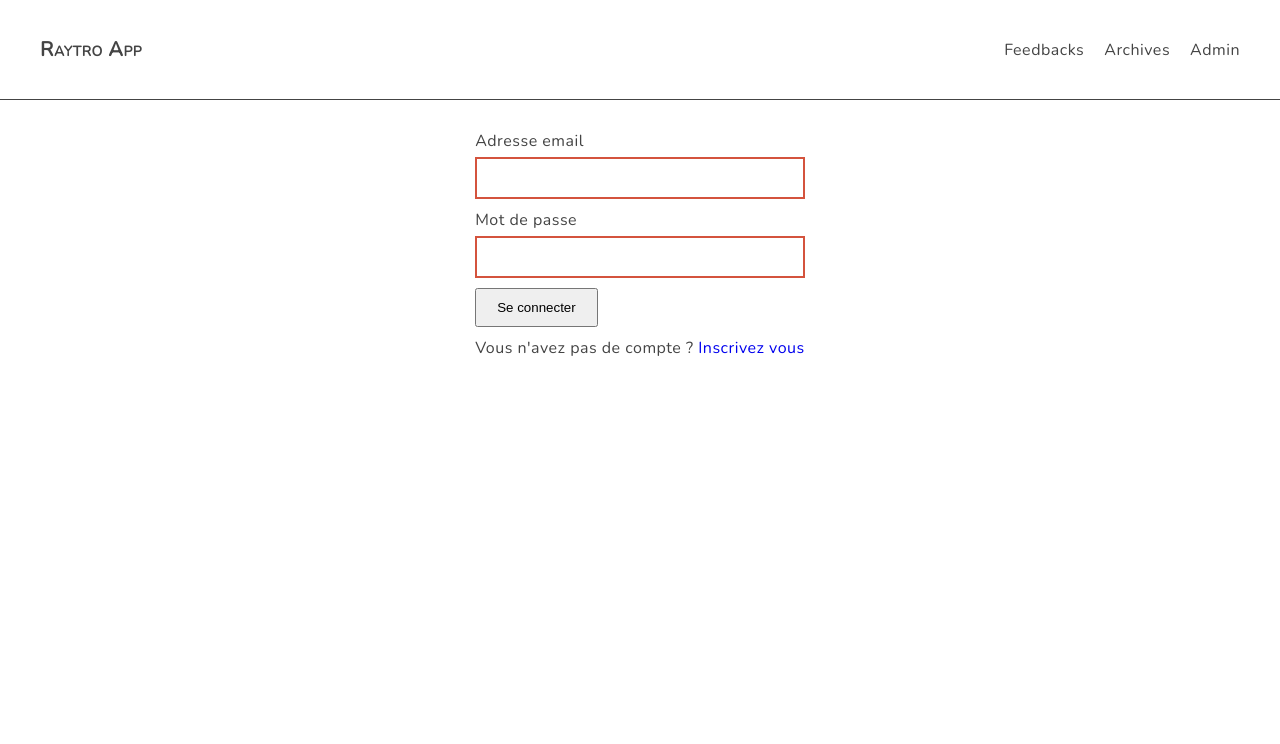
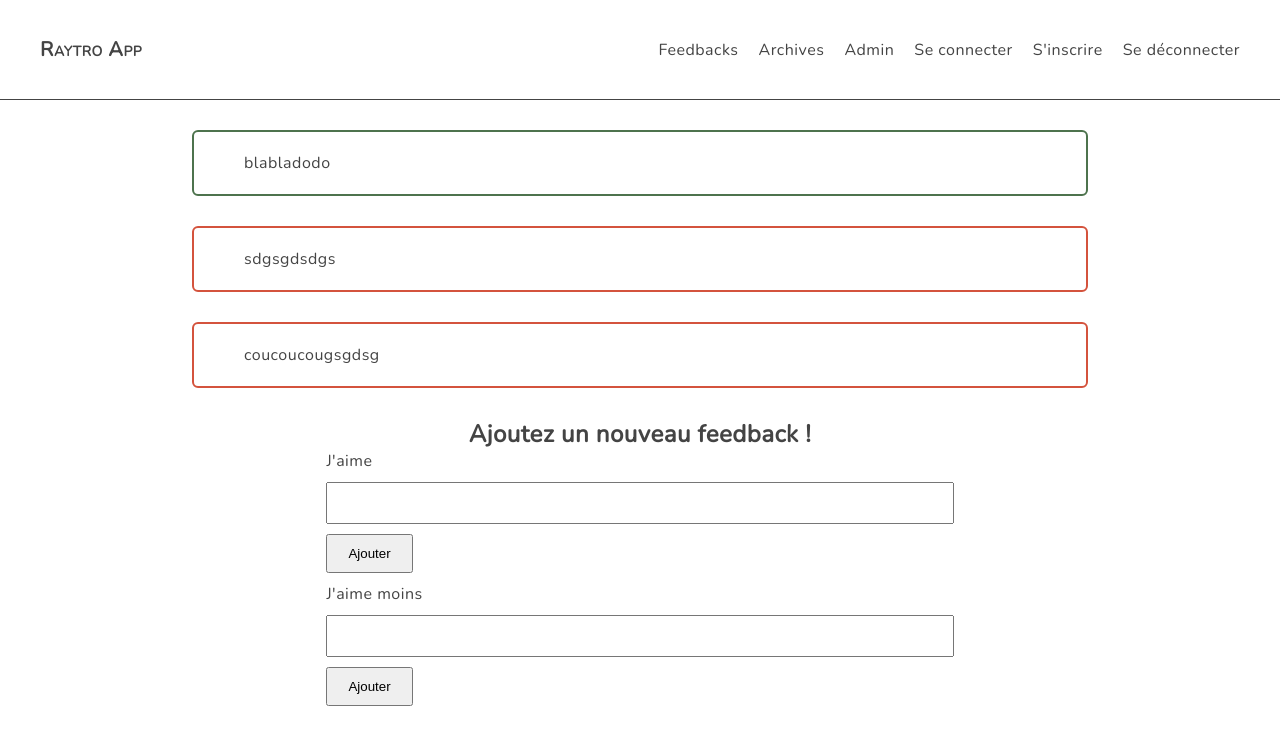
Before and after one commit to nasfernane/raytro-cda-app, an Angular app: page / in a window 1280 px wide. Shown: the top 744 px of the page. Built offline with nearby package versions, Linux system fonts and the light colour scheme.

Commit message:
mise en forme, declaration des routes

```diff
--- a/src/app/app-routing.module.ts
+++ b/src/app/app-routing.module.ts
@@ -1,10 +1,18 @@
 import { NgModule } from '@angular/core';
 import { RouterModule, Routes } from '@angular/router';
+import { LoginFormComponent } from './auth/login-form/login-form.component';
+import { SignupFormComponent } from './auth/signup-form/signup-form.component';
+import { FeedbackContainerComponent } from './feedbacks/feedback-container/feedback-container.component';
 
-const routes: Routes = [];
+const routes: Routes = [
+  { path: '', component: FeedbackContainerComponent },
+  { path: 'feedbacks', component: FeedbackContainerComponent },
+  { path: 'login', component: LoginFormComponent },
+  { path: 'signup', component: SignupFormComponent },
+];
 
 @NgModule({
   imports: [RouterModule.forRoot(routes)],
-  exports: [RouterModule]
+  exports: [RouterModule],
 })
-export class AppRoutingModule { }
+export class AppRoutingModule {}
--- a/src/app/app.component.html
+++ b/src/app/app.component.html
@@ -1,6 +1,2 @@
 <app-header></app-header>
-<main>
-  <!-- <app-feedback-container></app-feedback-container> -->
-  <app-login-form></app-login-form>
-  <!-- <app-signup-form></app-signup-form>-->
-</main>
+<router-outlet></router-outlet>
--- a/src/app/app.component.ts
+++ b/src/app/app.component.ts
@@ -3,8 +3,8 @@ import { Component } from '@angular/core';
 @Component({
   selector: 'app-root',
   templateUrl: './app.component.html',
-  styleUrls: ['./app.component.scss']
+  styleUrls: ['./app.component.scss'],
 })
 export class AppComponent {
-  title = 'raytro-cda-app';
+  title = 'Raytro App';
 }
--- a/src/app/auth/login-form/login-form.component.scss
+++ b/src/app/auth/login-form/login-form.component.scss
@@ -1,6 +1,6 @@
 .loginForm {
   margin: 0 auto;
-  width: 100%;
+  width: 50%;
   font-size: 1.6rem;
 
   &__field {
--- a/src/app/auth/signup-form/signup-form.component.scss
+++ b/src/app/auth/signup-form/signup-form.component.scss
@@ -1,6 +1,6 @@
 .signupForm {
   margin: 0 auto;
-  width: 100%;
+  width: 50%;
   font-size: 1.6rem;
 
   &__field {
--- a/src/app/feedbacks/feedback-container/feedback-container.component.scss
+++ b/src/app/feedbacks/feedback-container/feedback-container.component.scss
@@ -1,3 +1,4 @@
 .feedback-container {
-  width: 100%;
+  margin: 0 auto;
+  width: 70%;
 }
--- a/src/app/feedbacks/feedback-container/feedback-container.component.ts
+++ b/src/app/feedbacks/feedback-container/feedback-container.component.ts
@@ -1,4 +1,5 @@
 import { Component, OnInit } from '@angular/core';
+import { Feedback } from '../feedback.model';
 
 @Component({
   selector: 'app-feedback-container',
@@ -12,7 +13,7 @@ export class FeedbackContainerComponent implements OnInit {
     { type: 'dislike', content: 'coucoucougsgdsg' },
   ];
 
-  onFeedbackAdded(feedback: { type: string; content: string }) {
+  onFeedbackAdded(feedback: Feedback) {
     this.feedbacks.push({
       type: feedback.type,
       content: feedback.content,
--- a/src/app/feedbacks/feedback-new-form/feedback-new-form.component.scss
+++ b/src/app/feedbacks/feedback-new-form/feedback-new-form.component.scss
@@ -0,0 +1,31 @@
+.new-feedback {
+  width: 70%;
+  margin: 0 auto;
+  font-size: 1.6rem;
+  display: flex;
+  flex-direction: column;
+  align-items: center;
+
+  &__item {
+    width: 70%;
+    display: flex;
+    flex-direction: column;
+    justify-content: space-between;
+    align-items: flex-start;
+
+    input {
+      width: 100%;
+      padding: 1rem 2rem;
+      font-size: 1.6rem;
+    }
+
+    button {
+      padding: 1rem 2rem;
+      margin-bottom: 1rem;
+    }
+  }
+
+  &__item > * {
+    margin-bottom: 1rem;
+  }
+}
--- a/src/app/header/header.component.html
+++ b/src/app/header/header.component.html
@@ -3,8 +3,11 @@
     <p>Raytro App</p>
   </div>
   <ul class="header__nav">
-    <li><a href="#">Feedbacks</a></li>
-    <li><a href="#">Archives</a></li>
-    <li><a href="#">Admin</a></li>
+    <li><a routerLink="/feedbacks">Feedbacks</a></li>
+    <li><a routerLink="/archives">Archives</a></li>
+    <li><a routerLink="/admin">Admin</a></li>
+    <li><a routerLink="/login">Se connecter</a></li>
+    <li><a routerLink="/signup">S'inscrire</a></li>
+    <li><a routerLink="">Se déconnecter</a></li>
   </ul>
 </nav>
```
